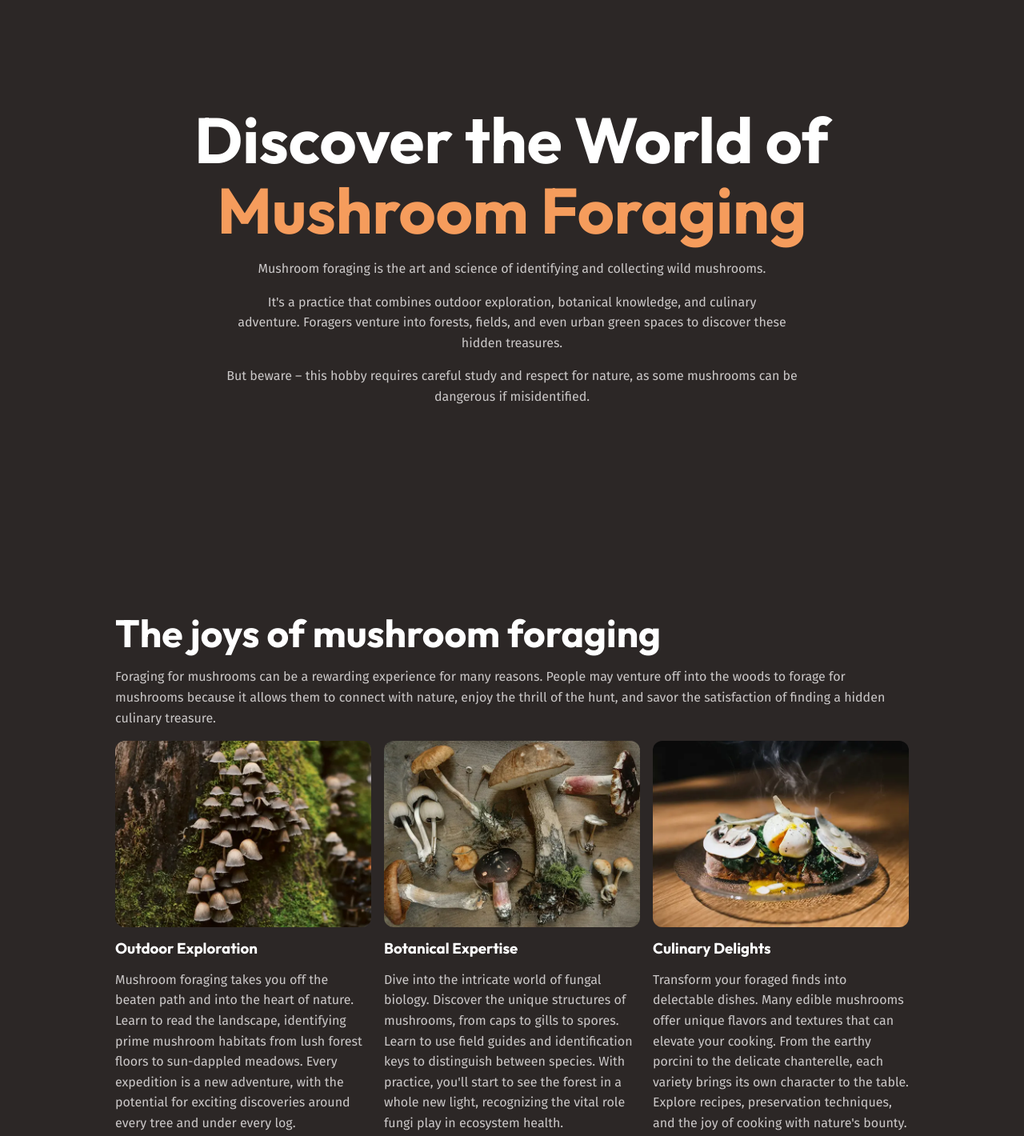
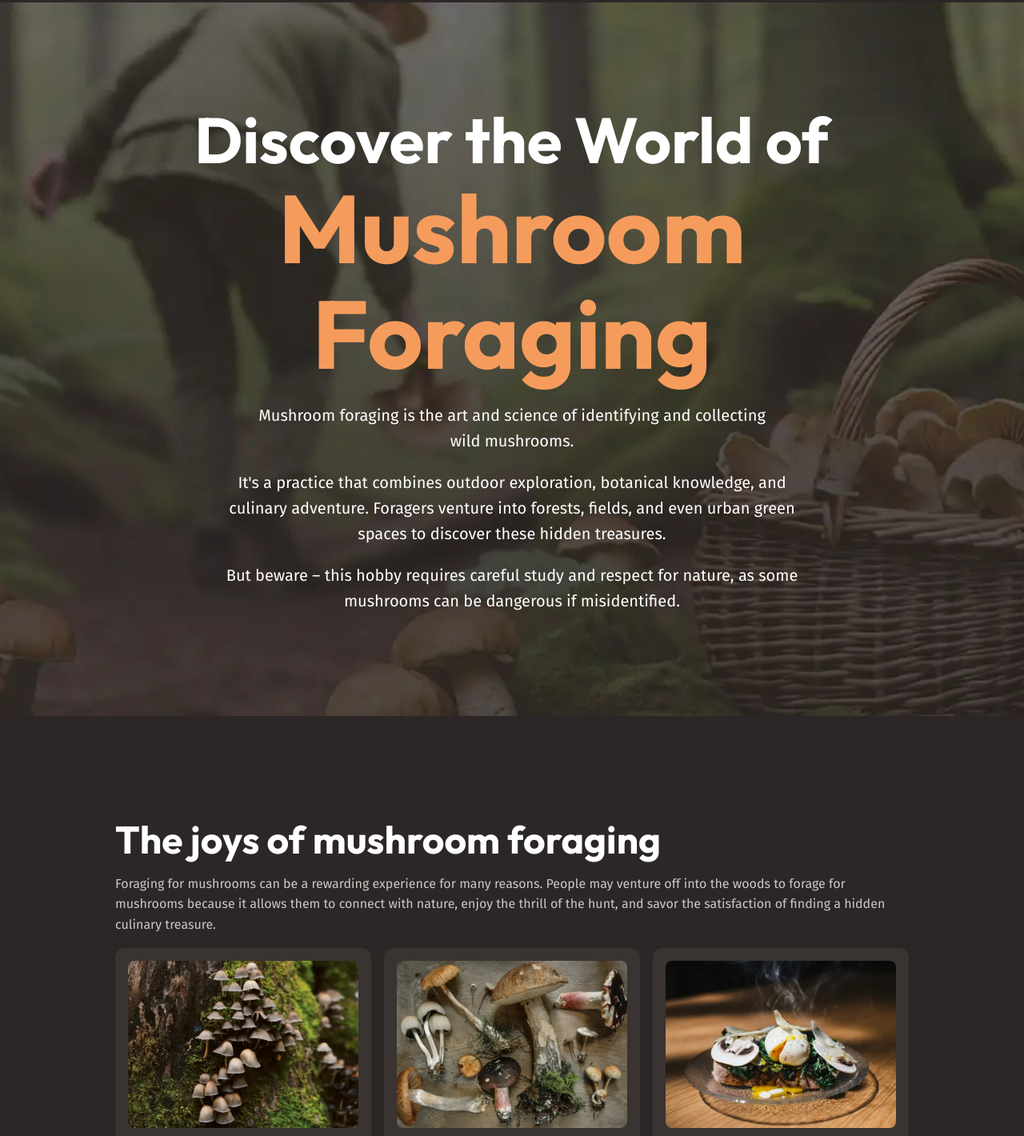
Before and after one commit to emolden/fromScratch, a plain HTML site: page index.html in a window 1280 px wide. Shown: the part 61-1481 px from the top of the page at 80% size. Drawn offline with Linux system fonts and the light colour scheme.

Commit message:
all css for main page complete

```diff
--- a/index.html
+++ b/index.html
@@ -29,11 +29,11 @@
     </header>
 
     <main>
-      <section class="hero section text-center flow" data-padding="compact">
+      <section class="hero section flow" data-padding="compact">
         <div class="wrapper">
-          <h1>
+          <h1 class="hero__title">
             Discover the World of
-            <span class="text-brand">Mushroom Foraging</span>
+            <span>Mushroom Foraging</span>
           </h1>
         </div>
         <div class="wrapper flow" data-width="narrow">
@@ -71,7 +71,7 @@
                 src="/assets/assets/outdoor-exploration.webp"
                 alt="Tighly grouped brown mushrooms growing up the side of a mossy tree trunk"
               />
-              <h3>Outdoor Exploration</h3>
+              <h3 class="card__title">Outdoor Exploration</h3>
               <p>
                 Mushroom foraging takes you off the beaten path and into the
                 heart of nature. Learn to read the landscape, identifying prime
@@ -85,7 +85,7 @@
                 src="/assets/assets/botanical-expertise.webp"
                 alt="Various harvested wild mushrooms on a table"
               />
-              <h3>Botanical Expertise</h3>
+              <h3 class="card__title">Botanical Expertise</h3>
               <p>
                 Dive into the intricate world of fungal biology. Discover the
                 unique structures of mushrooms, from caps to gills to spores.
@@ -100,7 +100,7 @@
                 src="assets/assets/culinary-delight.webp"
                 alt="A freshly cooked plate of food, still steaming, with several mushroom slices on it"
               />
-              <h3>Culinary Delights</h3>
+              <h3 class="card__title">Culinary Delights</h3>
               <p>
                 Transform your foraged finds into delectable dishes. Many edible
                 mushrooms offer unique flavors and textures that can elevate
@@ -191,8 +191,8 @@
         </div>
       </section>
 
-      <footer class="site-footer text-center">
-        <p>Happy Foraging!</p>
+      <footer class="site-footer">
+        <p class="site-footer__title">Happy Foraging!</p>
         <a href="mailto:contact@fungifinders.com">contact@fungifinders.com</a>
       </footer>
     </main>
--- a/style.css
+++ b/style.css
@@ -274,6 +274,74 @@
       gap: 0.5rem 1rem;
     }
   }
+
+  .site-footer {
+    text-align: center;
+    background-color: var(--background-dark);
+    padding-block: 2rem;
+    display: grid;
+    gap: 2rem;
+  }
+
+  .site-footer__title {
+    font-size: var(--font-size-md);
+    font-family: var(--ff-heading);
+    font-weight: 700;
+  }
+
+  .hero {
+    text-align: center;
+    font-size: var(--font-size-md);
+    color: var(--text-high-contrast);
+    background-image: url(/assets/assets/hero.webp);
+    background-size: cover;
+    background-position: center;
+  }
+
+  .hero__title {
+    font-size: var(--font-size-heading-lg);
+
+    > span {
+      display: block;
+      font-size: var(--font-size-heading-xl);
+      color: var(--text-brand);
+    }
+  }
+
+  .card {
+    display: gird;
+    gap: var(--card-gap, 1rem);
+    padding: 1rem;
+    background-color: var(--background-light);
+    border-radius: var(--border-radius-3);
+
+    img {
+        border-radius: var(--border-radius-2)
+    }
+  }
+
+  .card__title {
+    font-size: var(--card-title-font-size, var(--font-size-heading-sm));
+    color: var(--card-title-color, var(--text-brand));
+  }
+
+  .button {
+    display: inline-flex;
+    font-size: --font-size-md;
+    text-decoration: none;
+    cursor: pointer;
+    padding: 0.5rem 1rem;
+    background-color: var(--background-accent-main);
+    font-family: var(--ff-heading);
+    font-weight: 700;
+    border-radius: var(--border-radius-2);
+  }
+
+  .button:hover,
+  .button:focus-visible {
+    color: var(--text-high-contrast);
+    background-color: var(--background-accent-light);
+  }
 }
 
 @layer utilities {
```
